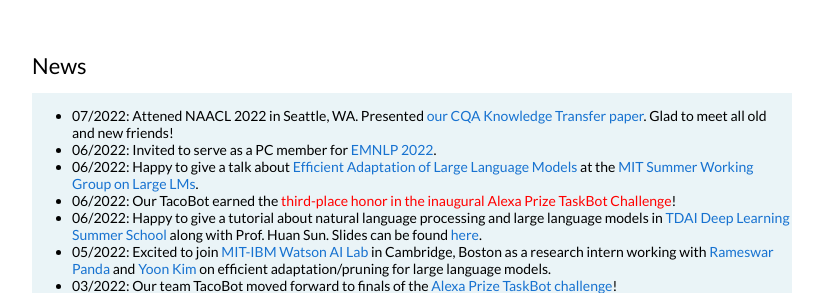
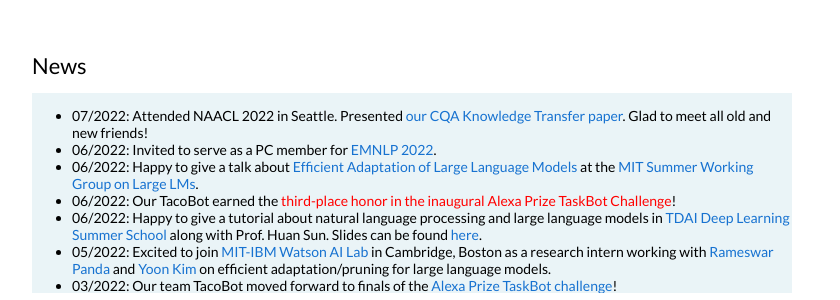
Before and after one commit to zhenwang9102/zhenwang9102.github.io, a Jekyll site: the page built from _posts/2019-06-02-venue.markdown, in a window 1280 px wide and 900 px high, scrolled down 578 px. Shown: the part 153-453 px from the top of the window, without its empty margins (228-1068 px from the left). Built offline with Jekyll 4.4.1, drawn with Linux system fonts in a browser that asks for light colours.

Commit message:
Update default.html

```diff
--- a/_layouts/default.html
+++ b/_layouts/default.html
@@ -96,7 +96,7 @@
               <div class="listbox">
                 <ul>
                   <li>
-                    07/2022: Attened NAACL 2022 in Seattle, WA. Presented <a href="https://aclanthology.org/2022.suki-1.7.pdf">our CQA Knowledge Transfer paper</a>. Glad to meet all old and new friends!
+                    07/2022: Attended NAACL 2022 in Seattle. Presented <a href="https://aclanthology.org/2022.suki-1.7.pdf">our CQA Knowledge Transfer paper</a>. Glad to meet all old and new friends!
                   </li>
                   <li>
                     06/2022: Invited to serve as a PC member for <a href="https://2022.emnlp.org/">EMNLP 2022</a>.
```
